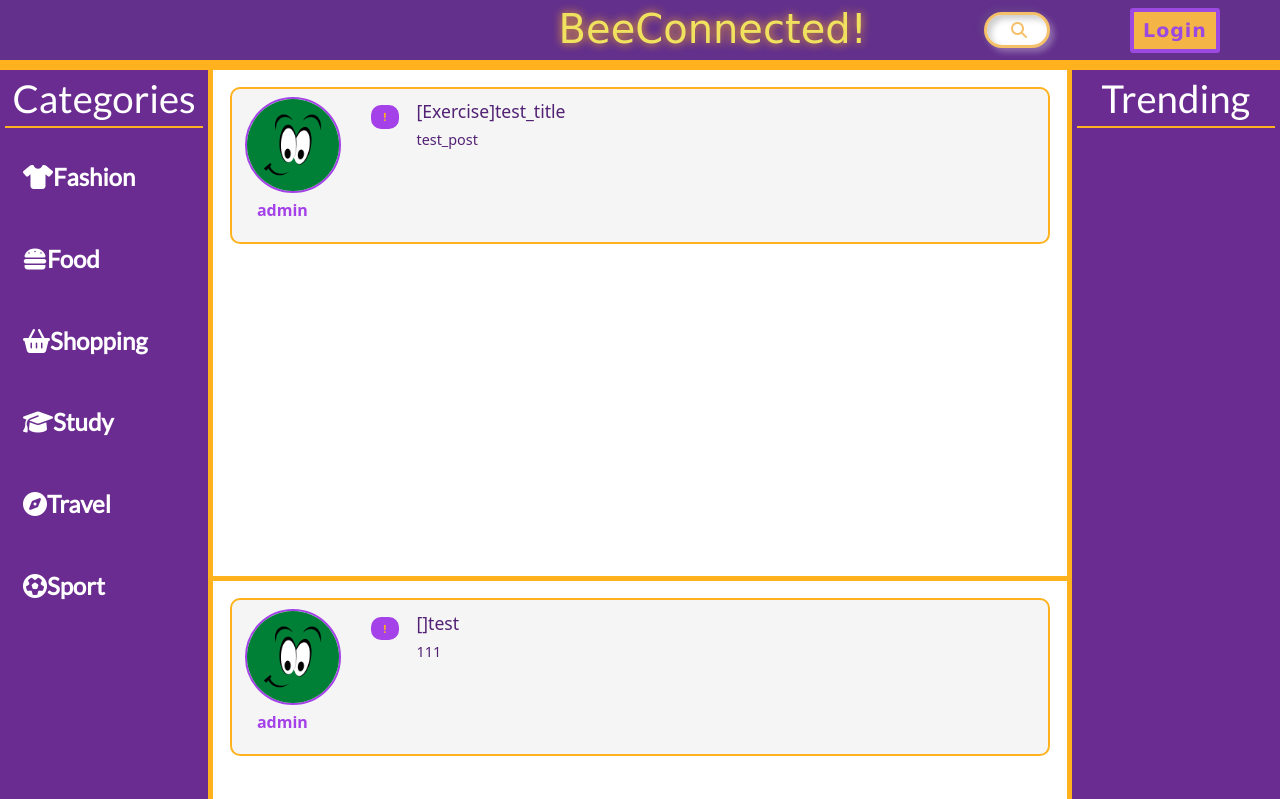
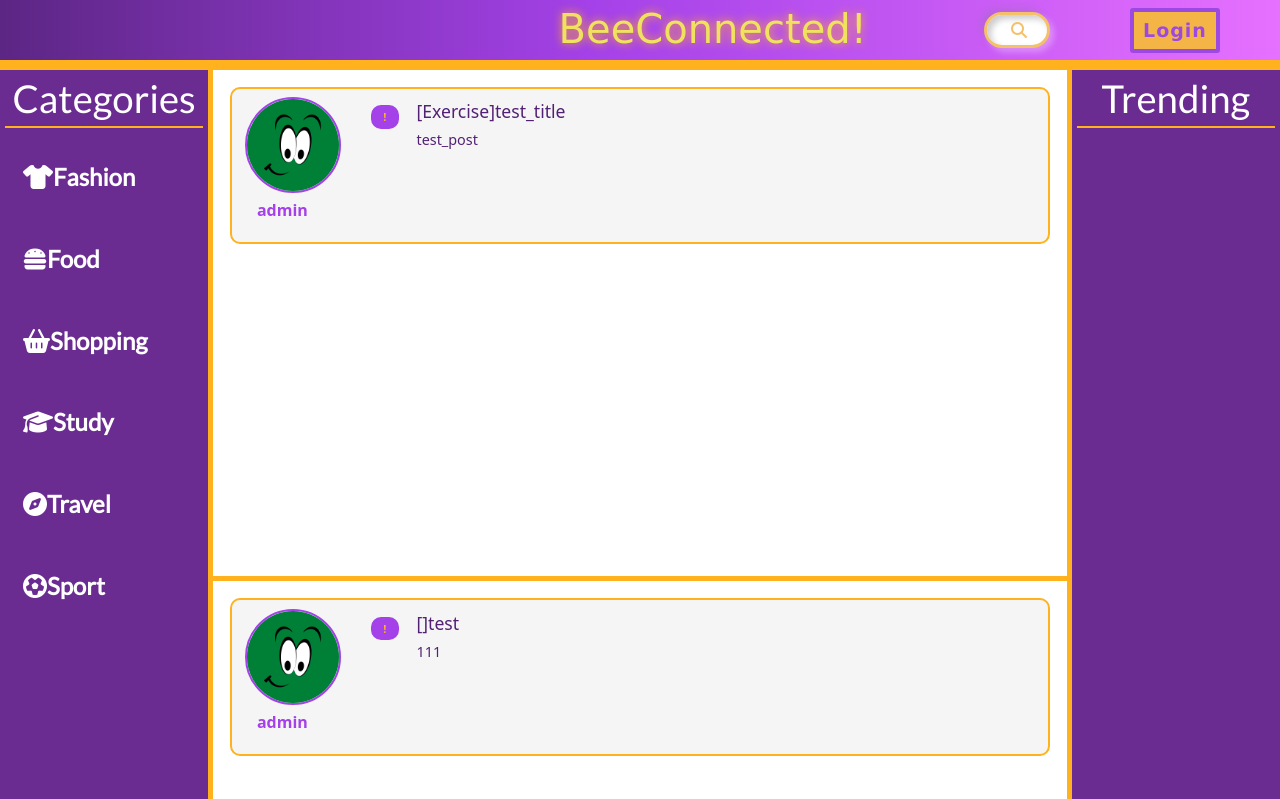
Before and after one commit to pplulee/UoM_Bee-Connected, a PHP site: page / in a window 1280 px wide. Shown: the top 799 px of the page. Run offline with PHP 8.4, Linux system fonts and the light colour scheme; data comes from the database, SQL or seed files in the repository; data that the repository does not hold is empty; style sheets or scripts are compiled from the project's sources; some libraries are stand-ins or nearby versions; some web fonts are replaced.

Commit message:
header color

```diff
--- a/resources/css/navigation.css
+++ b/resources/css/navigation.css
@@ -1,7 +1,7 @@
 .navbar {
     height: 7.5vh;
     padding-top: 3px;
-    background-color:  #63308C;
+    background: linear-gradient(to right, #5c2684 0%, #a441e8 46%, #e670ff 100%);
 }
 
 div.navbar-header {
```
